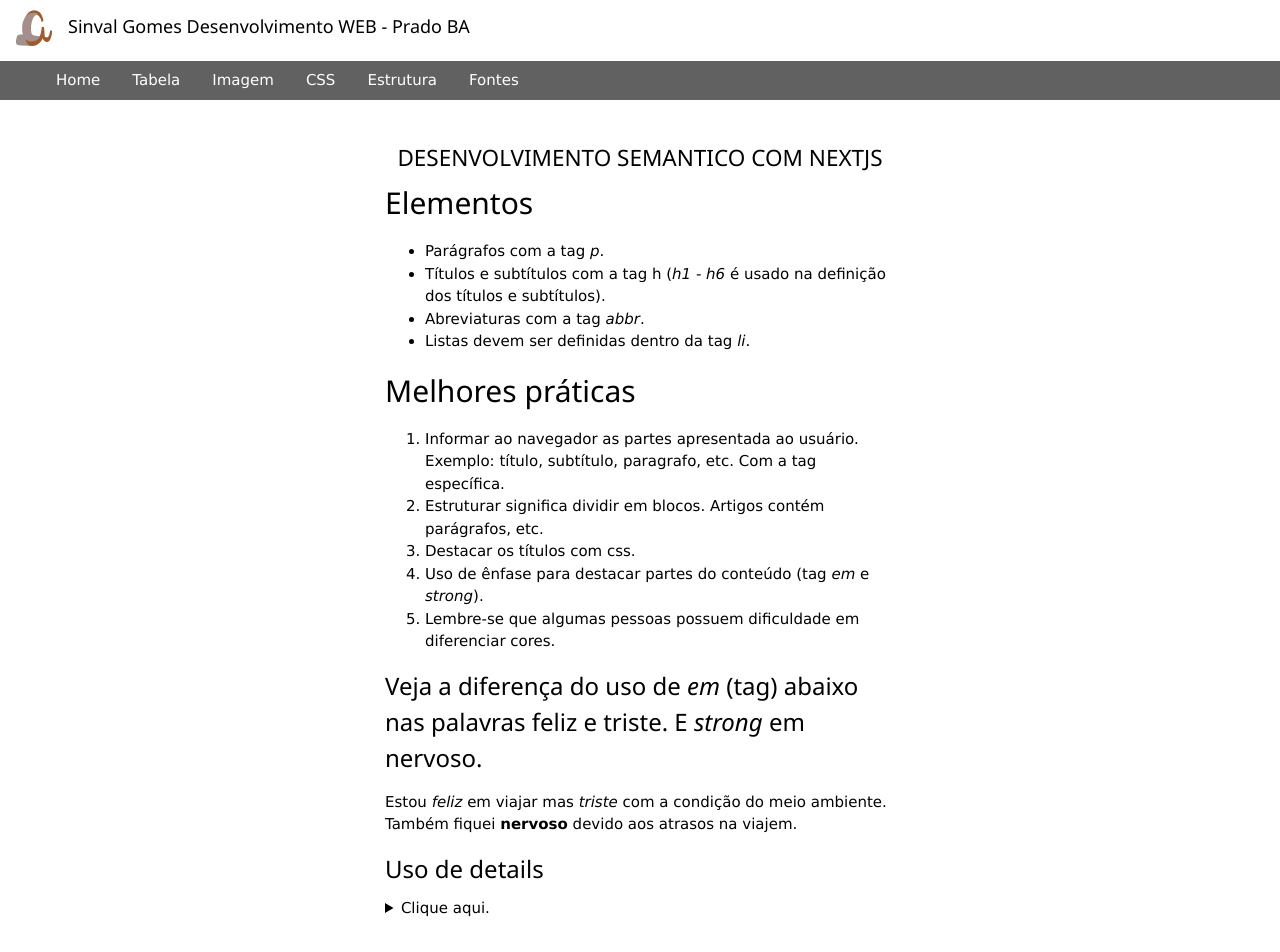
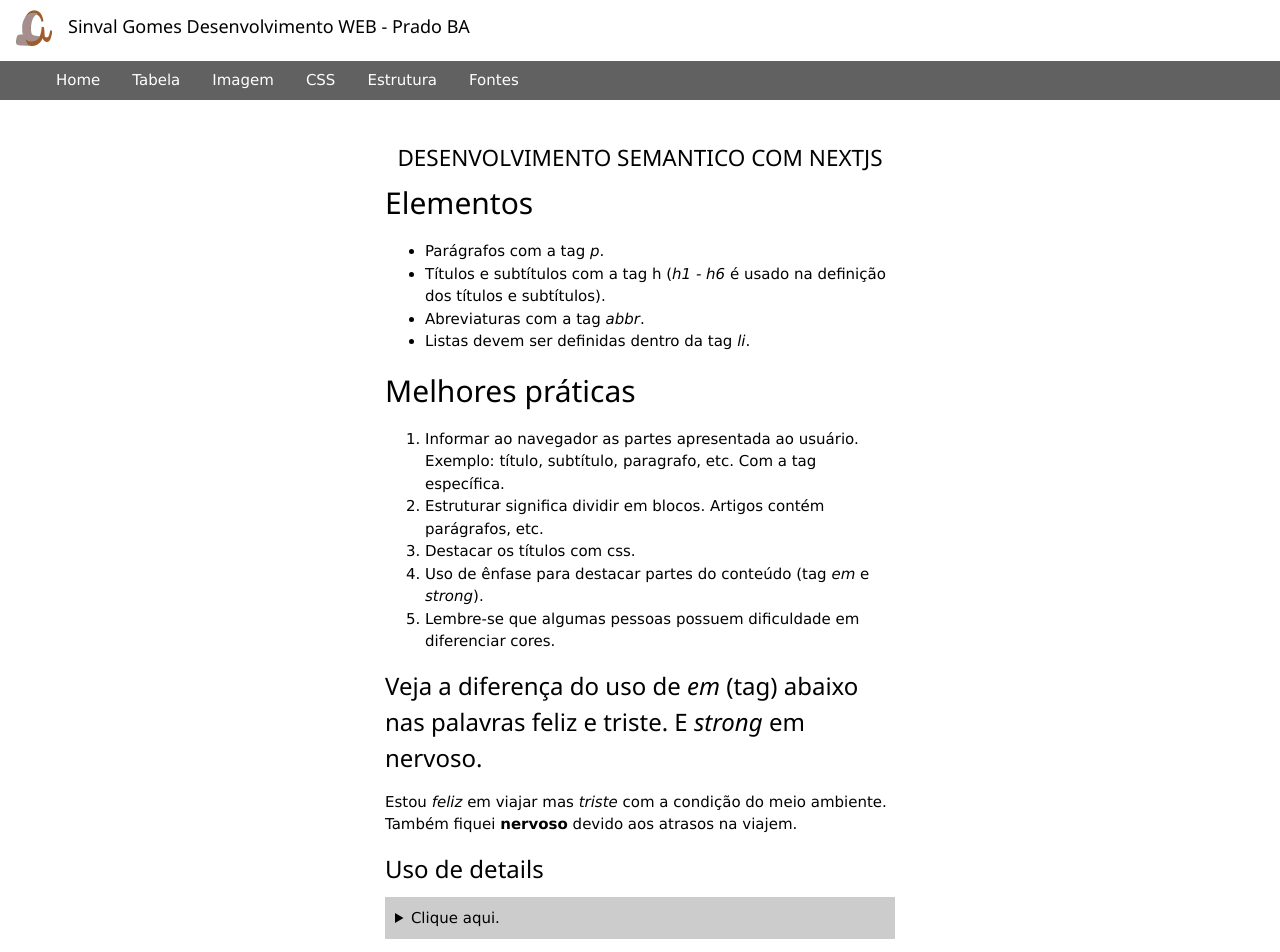
Before and after one commit to aondenet-sinval/semantica-web, a Next.js app: page / in a window 1280 px wide. Shown: the top 952 px of the page. Built offline with nearby package versions, Linux system fonts and the light colour scheme.

Commit message:
add fontes

```diff
--- a/pages/fontes.js
+++ b/pages/fontes.js
@@ -9,11 +9,29 @@ const Fontes = () => {
     </Head>
     <section>
     <header>
-      <h1>Fontes usadas sobre acessibilidade:</h1>
+      <h1 className="w3-xlarge">Fontes usadas sobre acessibilidade:</h1>
     </header>
+      <h2 className="w3-large">Google</h2>
       <ul>
-        <li>eMAGv31</li>
-        <li>Mozzila MDN</li>
+        <li><a href="https://developers.google.com/search/docs/fundamentals/creating-helpful-content">Criação de conteúdo</a></li>
+        <li><a href="https://developers.google.com/search">Central do Webmaster</a></li>
+      </ul>
+      <h2 className="w3-large">Gov.br</h2>
+      <ul>
+        <li><a href="https://www.gov.br/governodigital/pt-br/acessibilidade-digital/eMAGv31.pdf/view">eMAGv31</a></li>
+      </ul>
+      <h2 className="w3-large">Mozzila MDN</h2>
+      <ul>
+        <li>
+          <a href="https://developer.mozilla.org/pt-BR/docs/Learn/Accessibility/HTML">
+            HTML - Boas práticas
+          </a>
+        </li>
+        <li>
+          <a href="https://developer.mozilla.org/en-US/docs/Learn/Accessibility/CSS_and_JavaScript">
+            CSS e Javascript
+          </a>
+        </li>
       </ul>
     </section>
     </Layout>
--- a/pages/index.js
+++ b/pages/index.js
@@ -48,6 +48,13 @@ export default function Home() {
           </details>
         </article>
       </section>
+      <style jsx> {`
+        summary{
+          padding: 10px;
+          background-color: #CCC;
+        }
+        `}
+      </style>
     </Layout>
   )
 }
```
